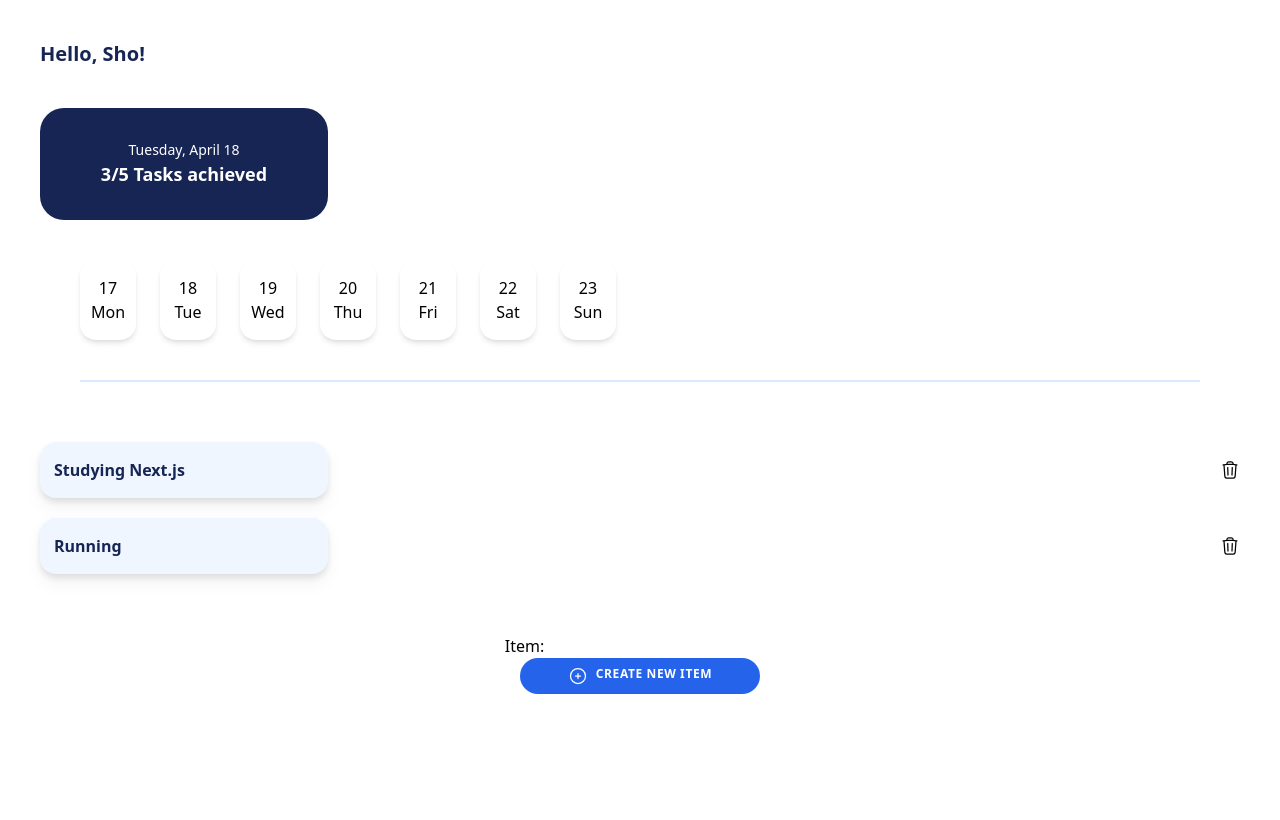
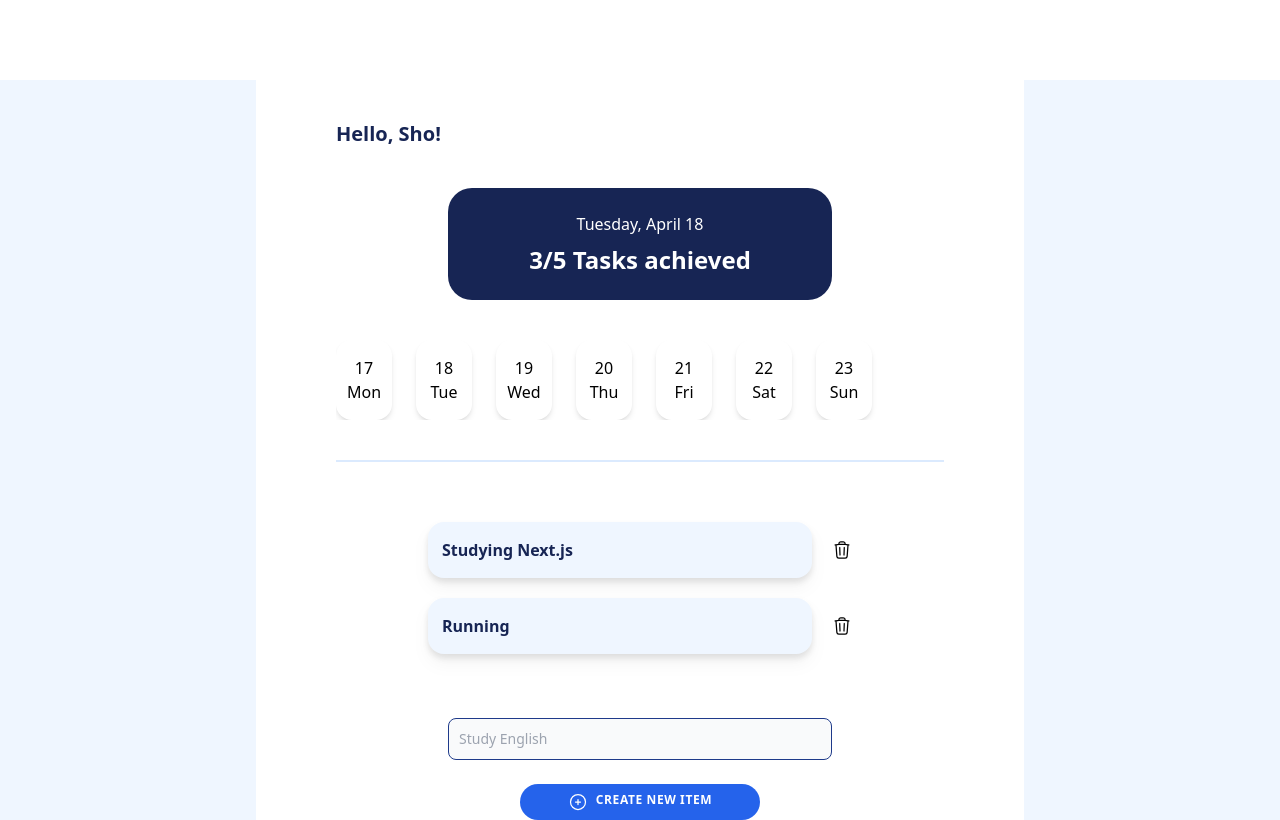
Before and after one commit to mikuweb/Feel_Your_Achievement, a Next.js app: page / in a window 1280 px wide. Built offline with nearby package versions, Linux system fonts and the light colour scheme.

Commit message:
add style to be responsive

```diff
--- a/components/itemList.tsx
+++ b/components/itemList.tsx
@@ -39,9 +39,9 @@ const ItemList: FC = () => {
           {itemList.map((item) => (
             <li
               key={item.id}
-              className="flex justify-between gap-5 items-center my-5"
+              className="flex justify-center gap-5 items-center my-5"
             >
-              <div className="bg-blue-50 rounded-2xl drop-shadow-lg text-blue-950 p-3.5 w-72 h-14 flex items-center">
+              <div className="bg-blue-50 rounded-2xl drop-shadow-lg text-blue-950 p-3.5 w-72 lg:w-96 h-14 flex items-center curser-pointer">
                 <p className="font-bold">{item.value}</p>
               </div>
               <p>
@@ -67,11 +67,13 @@ const ItemList: FC = () => {
 
       <div className="">
         <form onSubmit={handleSubmit}>
-          <label htmlFor="add-item">Item:</label>
           <input
             id="add-item"
             value={item}
+            placeholder="Study English"
+            required
             onChange={(e) => setItem(e.target.value)}
+            className="bg-gray-50 border border-blue-900 text-blue-950 text-sm rounded-lg focus:ring-blue-500 focus:border-blue-500 block w-96 mx-auto p-2.5 my-1 mb-3 lg:mb-6"
           />
 
           <button className="mx-auto w-60 flex gap-2 item-center justify-center bg-blue-600 text-white rounded-full py-2 px-3 uppercase text-xs font-bold curser-pointer tracking-wider">
--- a/pages/index.tsx
+++ b/pages/index.tsx
@@ -14,16 +14,16 @@ export default function Home() {
         ></meta>
       </Head>
 
+      <div className="bg-blue-50">
+        <div className="bg-white px-10 lg:max-w-3xl lg:mx-auto lg:mt-20 lg:px-15">
           <Greeting />
-
-      <main className="text-center px-10">
-        <div className="bg-blue-950 rounded-3xl text-white p-10 w-72 h-28 flex flex-col justify-center">
-          <p className="text-sm">Tuesday, April 18</p>
-          <p className="text-lg font-bold">3/5 Tasks achieved</p>
+          <div className="bg-blue-950 text-center mx-auto rounded-3xl text-white p-10 w-72 lg:w-96 h-28 flex flex-col justify-center gap-2">
+            <p className="text-sm lg:text-base">Tuesday, April 18</p>
+            <p className="text-lg font-bold lg:text-2xl">3/5 Tasks achieved</p>
           </div>
 
           <div className="py-10 mx-10 border-b-2 border-blue-100">
-          <ul className="flex gap-6">
+            <ul className="flex gap-6 overflow-x-scroll">
               <li className="date-card">
                 <p className="date">17</p>
                 <p>Mon</p>
@@ -56,8 +56,8 @@ export default function Home() {
           </div>
 
           <ItemList />
-
-      </main>
+        </div>
+      </div>
     </Fragment>
   );
 }
```
Lines whose indentation alone changed are shown as unchanged.
